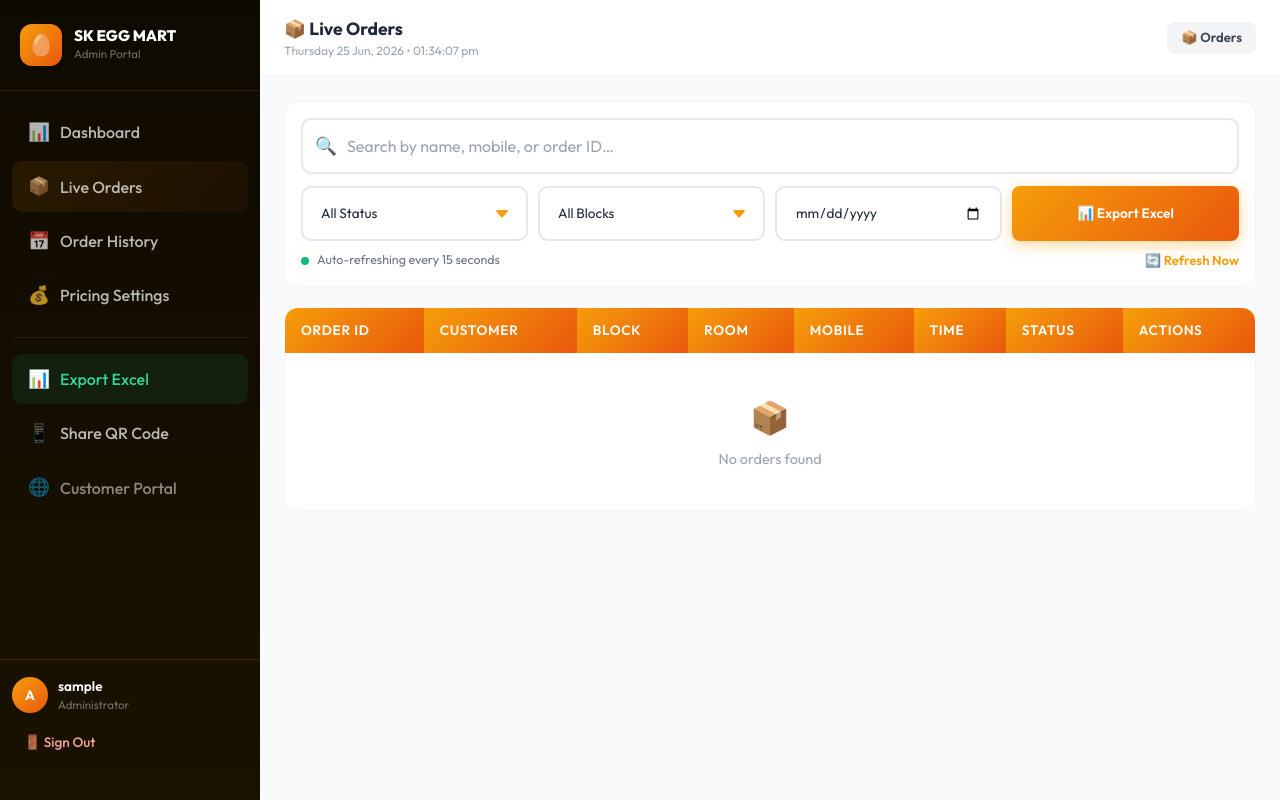
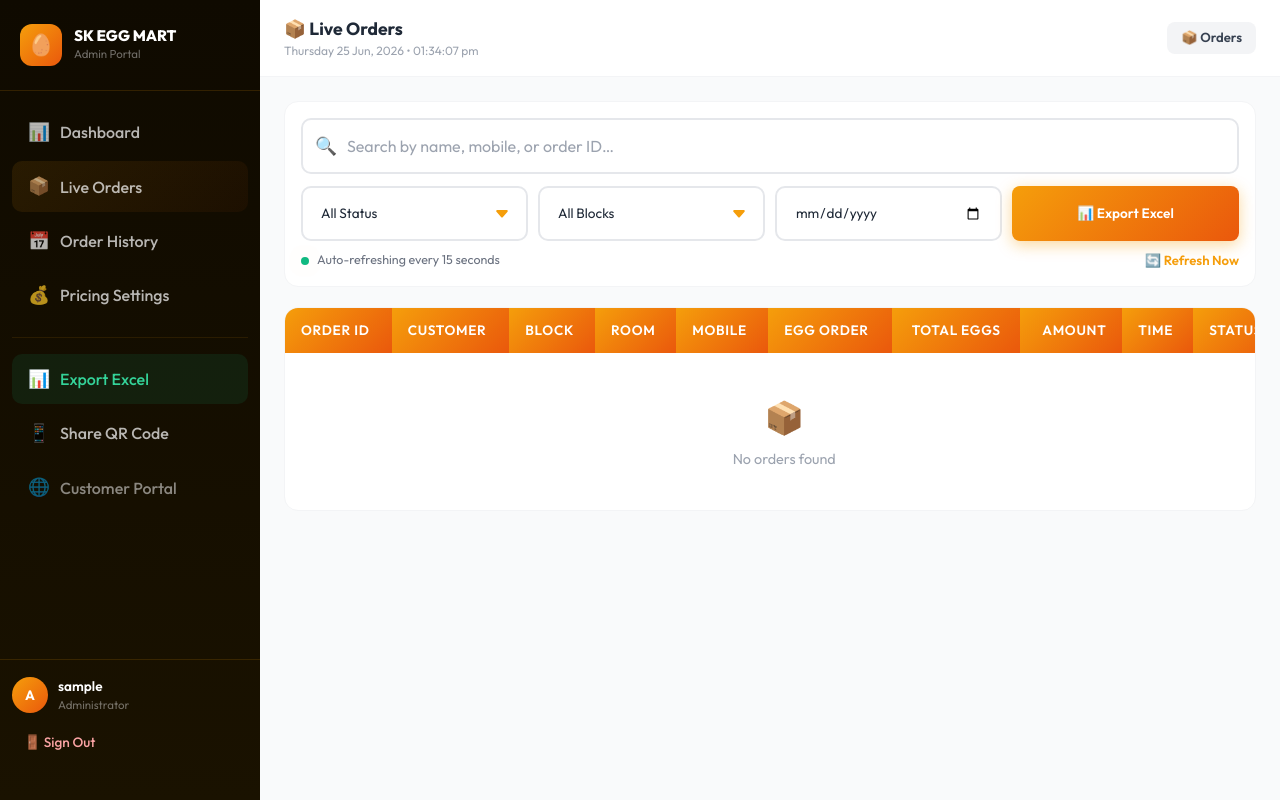
Before and after one commit to Nareshit2004/sk-egg-mart, a Flask app: page /admin/orders in a window 1280 px wide. Run offline with Flask 3, Linux system fonts and the light colour scheme; the visitor is signed in with stand-in values (Sample User, id 1); data that the repository does not hold is empty; some libraries are stand-ins or nearby versions.

Commit message:
Fix: add egg breakdown to recent orders table in dashboard

```diff
--- a/static/js/admin.js
+++ b/static/js/admin.js
@@ -178,7 +178,7 @@ function renderOrdersTable(orders) {
   if (orders.length === 0) {
     tbody.innerHTML = `
       <tr>
-        <td colspan="8" style="text-align:center;padding:40px;color:#9CA3AF;">
+        <td colspan="10" style="text-align:center;padding:40px;color:#9CA3AF;">
           <div style="font-size:2rem;margin-bottom:8px;">📦</div>
           <div>No orders found</div>
         </td>
@@ -186,38 +186,50 @@ function renderOrdersTable(orders) {
     return;
   }
 
-  tbody.innerHTML = orders.map(o => `
+  tbody.innerHTML = orders.map(o => {
+    // Build a compact egg summary: e.g. "🥚 White 2T·60 | 🟤 Brown 1T·30"
+    const eggSummary = (o.items || []).map(item => {
+      const icon = item.egg_type.toLowerCase().includes("white") ? "🥚" : "🟤";
+      const short = item.egg_type.toLowerCase().includes("white") ? "White" : "Brown";
+      return `<div style="white-space:nowrap;font-size:0.8rem;margin-bottom:2px;">${icon} <b>${short}</b> — ${item.trays} Tray${item.trays>1?'s':''} · ${item.total_eggs} Eggs</div>`;
+    }).join("");
+
+    return `
     <tr>
       <td>
-        <a href="/admin/order/${o.order_id}" style="color:var(--primary);font-weight:700;text-decoration:none;font-size:0.85rem;">
+        <a href="/admin/order/${o.order_id}" style="color:var(--primary);font-weight:700;text-decoration:none;font-size:0.82rem;white-space:nowrap;">
           ${o.order_id}
         </a>
       </td>
-      <td style="font-weight:600;">${o.customer.name}</td>
+      <td style="font-weight:600;font-size:0.88rem;">${o.customer.name}</td>
       <td>
-        <span style="background:#FEF3C7;color:#D97706;padding:2px 8px;border-radius:4px;font-weight:700;">
-          Block ${o.customer.block_name}
+        <span style="background:#FEF3C7;color:#D97706;padding:2px 8px;border-radius:4px;font-weight:700;font-size:0.8rem;">
+          Blk ${o.customer.block_name}
         </span>
       </td>
-      <td>${o.customer.room_number}</td>
+      <td style="font-size:0.88rem;">${o.customer.room_number}</td>
       <td>
-        <a href="tel:${o.customer.mobile_number}" style="color:#3B82F6;text-decoration:none;">
+        <a href="tel:${o.customer.mobile_number}" style="color:#3B82F6;text-decoration:none;font-size:0.85rem;">
           ${o.customer.mobile_number}
         </a>
       </td>
-      <td style="white-space:nowrap;font-size:0.85rem;color:#6B7280;">${o.time}</td>
+      <td>${eggSummary || "—"}</td>
+      <td style="text-align:center;font-weight:800;color:#7C3AED;font-size:0.95rem;">${o.total_eggs}</td>
+      <td style="text-align:right;font-weight:800;color:#059669;white-space:nowrap;font-size:0.92rem;">₹${(o.grand_total||0).toFixed(2)}</td>
+      <td style="white-space:nowrap;font-size:0.82rem;color:#6B7280;">${o.time}</td>
       <td>${renderStatusBadge(o.status)}</td>
       <td>
-        <div style="display:flex;gap:8px;align-items:center;">
+        <div style="display:flex;gap:6px;align-items:center;">
           ${renderStatusSelect(o.order_id, o.status)}
           <a href="/admin/order/${o.order_id}"
-            style="width:30px;height:30px;background:#F3F4F6;border-radius:6px;display:flex;align-items:center;justify-content:center;text-decoration:none;font-size:0.9rem;">
+            style="width:30px;height:30px;background:#F3F4F6;border-radius:6px;display:flex;align-items:center;justify-content:center;text-decoration:none;font-size:0.9rem;"
+            title="View Details">
             👁️
           </a>
         </div>
       </td>
-    </tr>
-  `).join("");
+    </tr>`;
+  }).join("");
 }
 
 async function updateOrderStatus(orderId, status) {
--- a/templates/admin/orders.html
+++ b/templates/admin/orders.html
@@ -52,7 +52,7 @@
 <!-- Orders Table -->
 <div style="background:white;border-radius:14px;border:1px solid #F3F4F6;overflow:hidden;">
   <div style="overflow-x:auto;">
-    <table class="data-table" style="min-width:900px;">
+    <table class="data-table" style="min-width:1100px;">
       <thead>
         <tr>
           <th>Order ID</th>
@@ -60,6 +60,9 @@
           <th>Block</th>
           <th>Room</th>
           <th>Mobile</th>
+          <th>Egg Order</th>
+          <th style="text-align:center;">Total Eggs</th>
+          <th style="text-align:right;">Amount</th>
           <th>Time</th>
           <th>Status</th>
           <th>Actions</th>
@@ -67,7 +70,7 @@
       </thead>
       <tbody id="orders-tbody">
         <tr>
-          <td colspan="8" style="text-align:center;padding:40px;color:#9CA3AF;">
+          <td colspan="11" style="text-align:center;padding:40px;color:#9CA3AF;">
             <div class="spinner" style="margin:0 auto 10px;"></div>
             Loading orders…
           </td>
```
Also changed, not shown: templates/admin/dashboard.html (+20 -9 lines).
